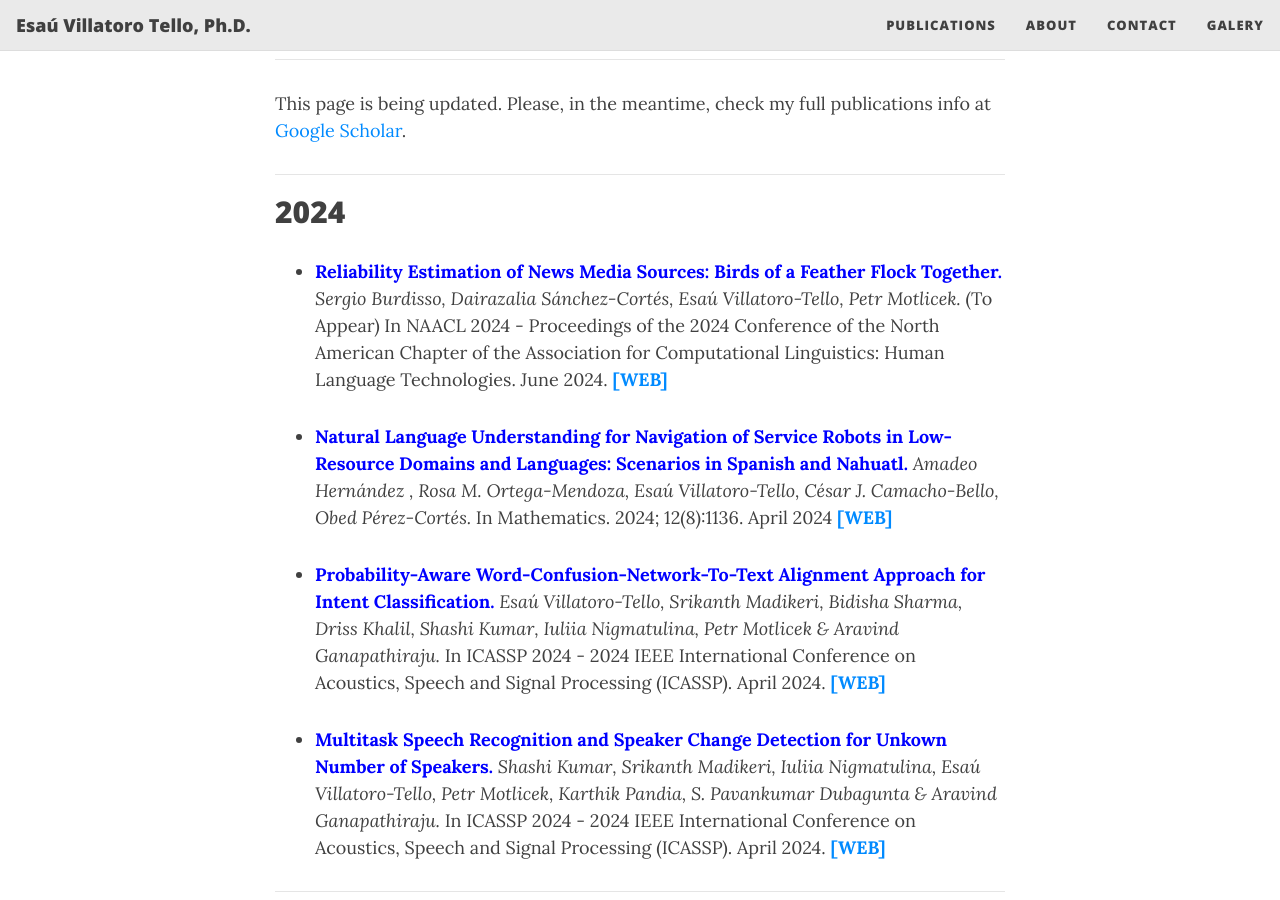
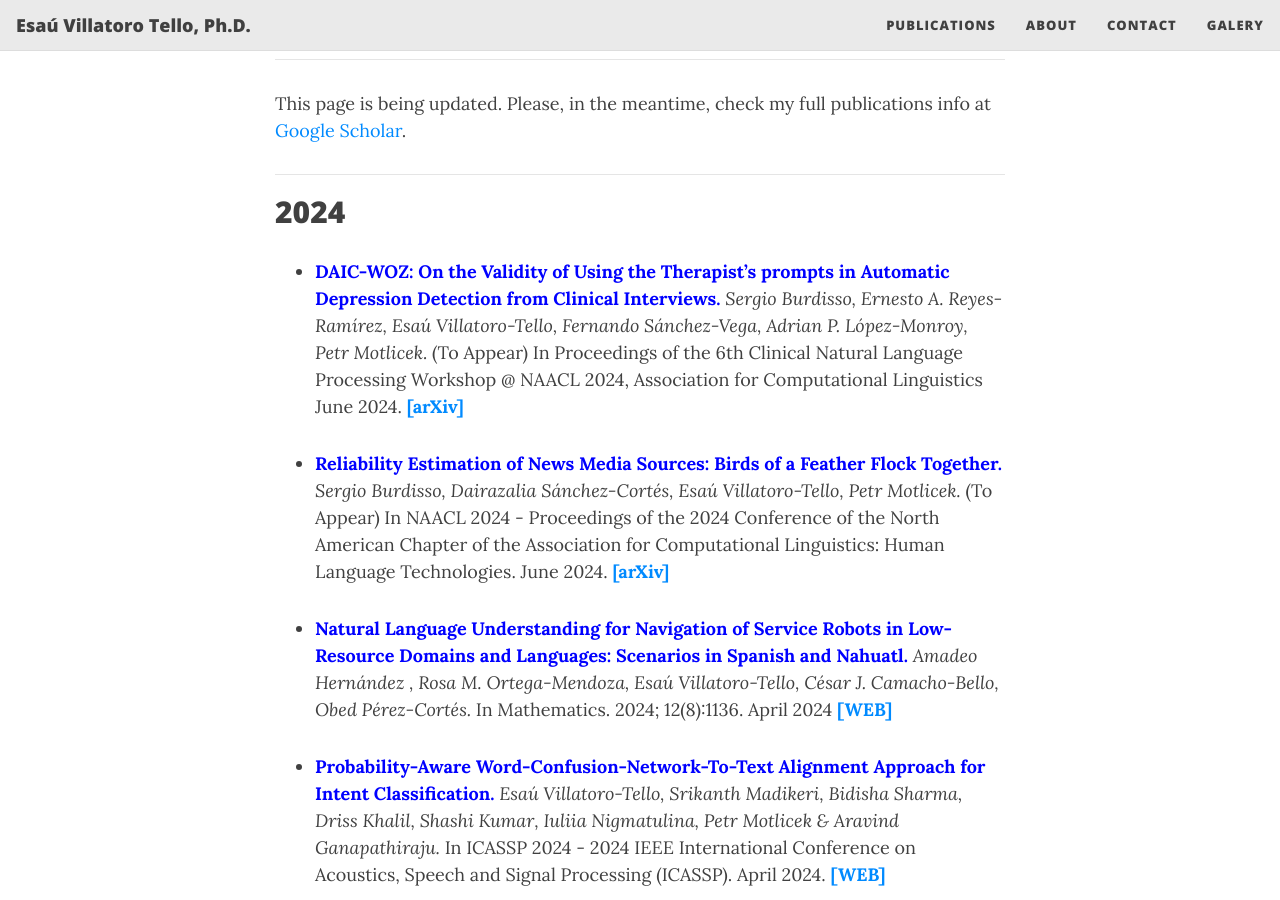
Before and after one commit to oravar333/oravar333.github.io, a Jekyll site: the page built from publications.md, in a window 1280 px wide and 900 px high, scrolled down 340 px. Built offline with Jekyll 4.4.1, drawn with Linux system fonts in a browser that asks for light colours; nearby versions of some CDN libraries.

Commit message:
Update publications.md

```diff
--- a/publications.md
+++ b/publications.md
@@ -17,7 +17,9 @@ This page is being updated. Please, in the meantime, check my full publications
 
 **2024**
 ---
-* <span style="color:blue">**Reliability Estimation of News Media Sources: Birds of a Feather Flock Together.**</span> *Sergio Burdisso, Dairazalia Sánchez-Cortés, Esaú Villatoro-Tello, Petr Motlicek.*  (To Appear) In NAACL 2024 - Proceedings of the 2024 Conference of the North American Chapter of the Association for Computational Linguistics: Human Language Technologies. June 2024. [**[WEB]**]()
+* <span style="color:blue">**DAIC-WOZ: On the Validity of Using the Therapist's prompts in Automatic Depression Detection from Clinical Interviews.**</span> *Sergio Burdisso, Ernesto A. Reyes-Ramírez, Esaú Villatoro-Tello, Fernando Sánchez-Vega, Adrian P. López-Monroy, Petr Motlicek.*  (To Appear) In  	Proceedings of the 6th Clinical Natural Language Processing Workshop @ NAACL 2024, Association for Computational Linguistics June 2024. [**[arXiv]**]()
+
+* <span style="color:blue">**Reliability Estimation of News Media Sources: Birds of a Feather Flock Together.**</span> *Sergio Burdisso, Dairazalia Sánchez-Cortés, Esaú Villatoro-Tello, Petr Motlicek.*  (To Appear) In NAACL 2024 - Proceedings of the 2024 Conference of the North American Chapter of the Association for Computational Linguistics: Human Language Technologies. June 2024. [**[arXiv]**](https://arxiv.org/abs/2404.09565)
 
 * <span style="color:blue">**Natural Language Understanding for Navigation of Service Robots in Low-Resource Domains and Languages: Scenarios in Spanish and Nahuatl.**</span> *Amadeo Hernández , Rosa M. Ortega-Mendoza, Esaú Villatoro-Tello, César J. Camacho-Bello, Obed Pérez-Cortés.* In Mathematics. 2024; 12(8):1136. April 2024 [**[WEB]**](https://doi.org/10.3390/math12081136)
 
```
